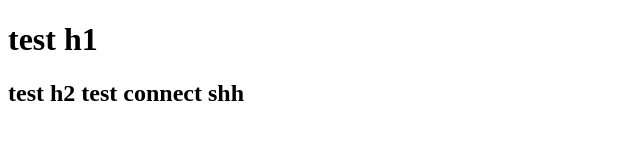
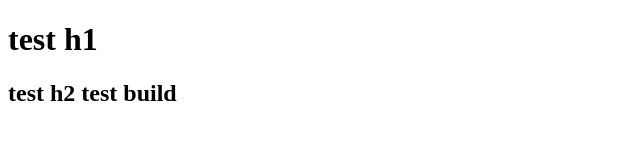
Before and after one commit to dungdt-dev/hello-nodejs2, a website: page index.html in a window 1280 px wide. Shown: the whole page, without its empty margins (0-640 px from the left). Drawn offline with Linux system fonts and the light colour scheme.

Commit message:
test build

```diff
--- a/index.html
+++ b/index.html
@@ -7,6 +7,6 @@
 <body>
 
 <h1>test h1</h1>
-<h2>test h2 test connect shh</h2>
+<h2>test h2 test build</h2>
 </body>
 </html>
```
Also changed, not shown: 2 other files.
